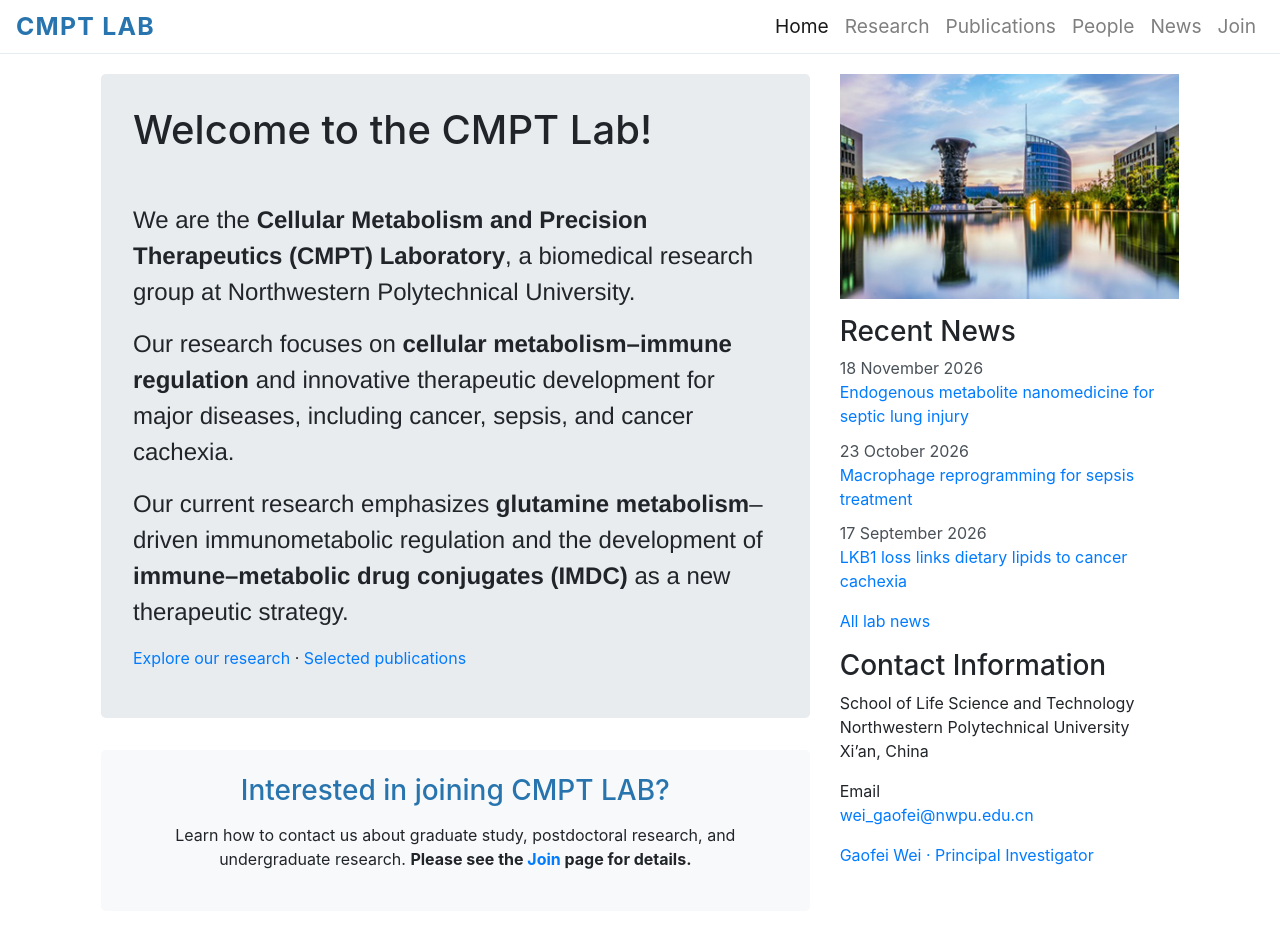
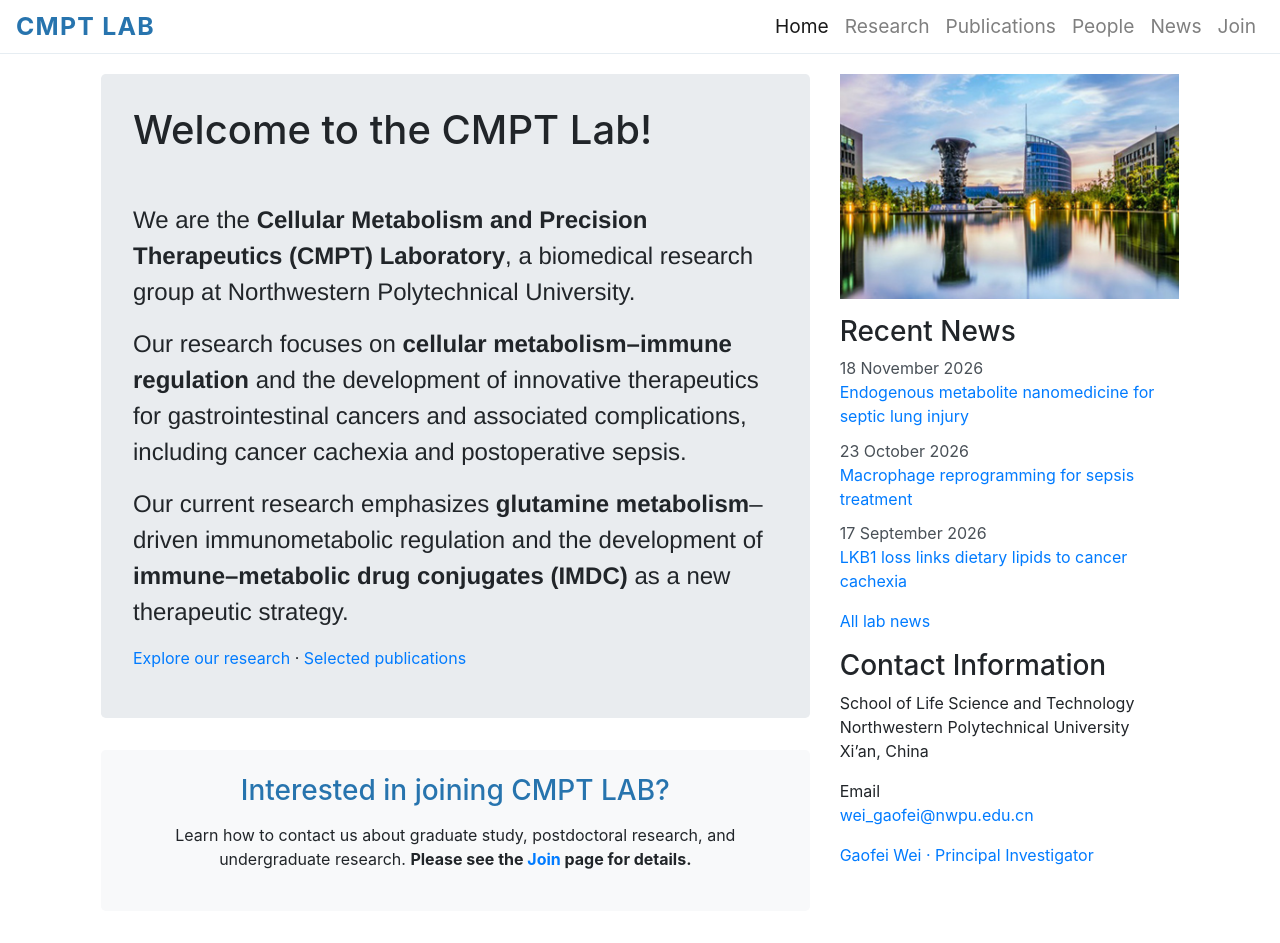
Before and after one commit to cmptlab/cmptlab.github.io, a Jekyll site: the page built from index.md, in a window 1280 px wide. Built offline with Jekyll 4.4.1, drawn with Linux system fonts in a browser that asks for light colours.

Commit message:
Update homepage research

```diff
--- a/index.md
+++ b/index.md
@@ -12,7 +12,7 @@ group: home
 We are the **Cellular Metabolism and Precision Therapeutics (CMPT) Laboratory**, a biomedical research group at Northwestern Polytechnical University.
 
 {: .welcomefont}
-Our research focuses on **cellular metabolism–immune regulation** and innovative therapeutic development for major diseases, including cancer, sepsis, and cancer cachexia.
+Our research focuses on **cellular metabolism–immune regulation** and the development of innovative therapeutics for gastrointestinal cancers and associated complications, including cancer cachexia and postoperative sepsis.
 
 {: .welcomefont}
 Our current research emphasizes **glutamine metabolism**–driven immunometabolic regulation and the development of **immune–metabolic drug conjugates (IMDC)** as a new therapeutic strategy.
```
